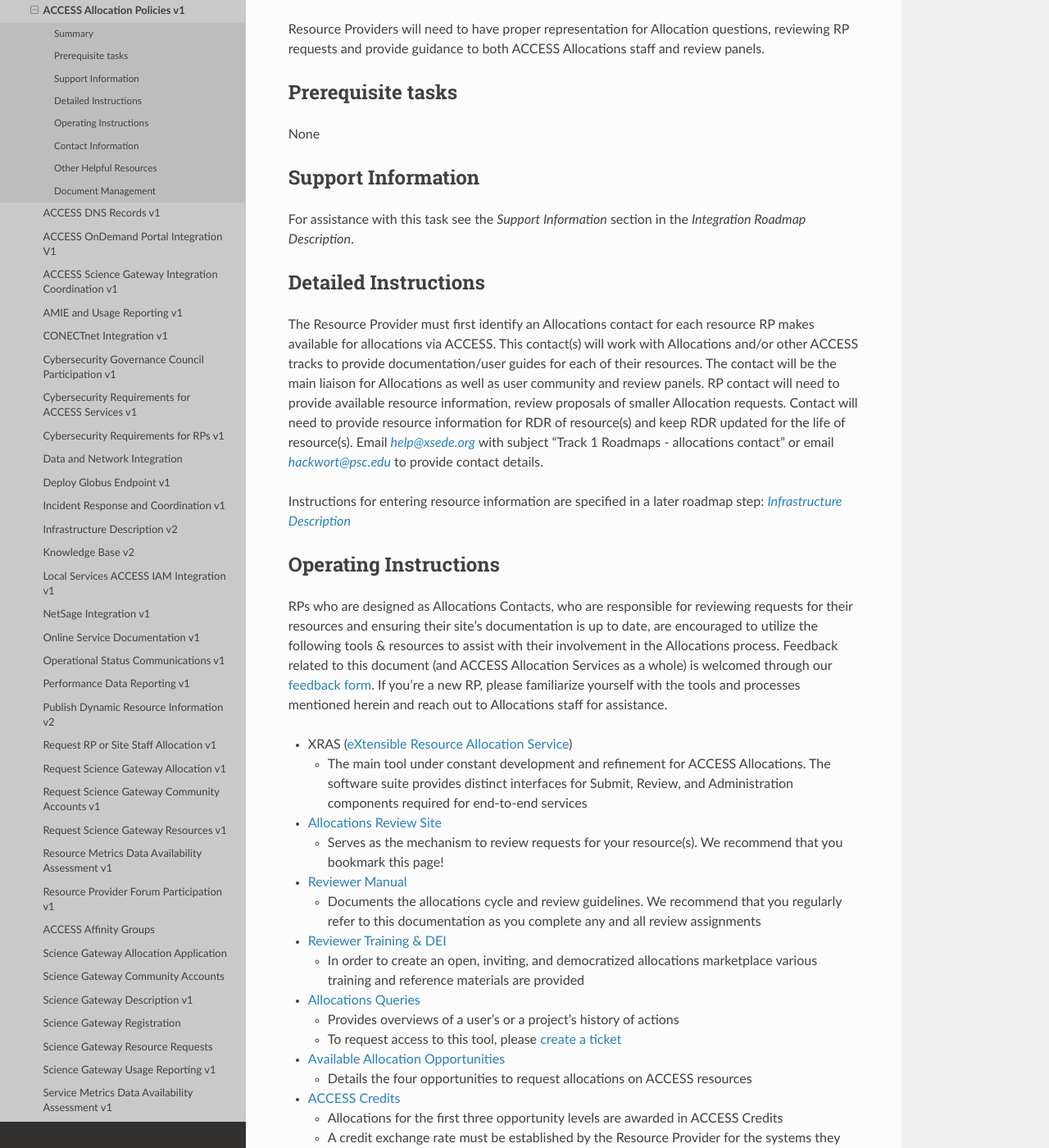
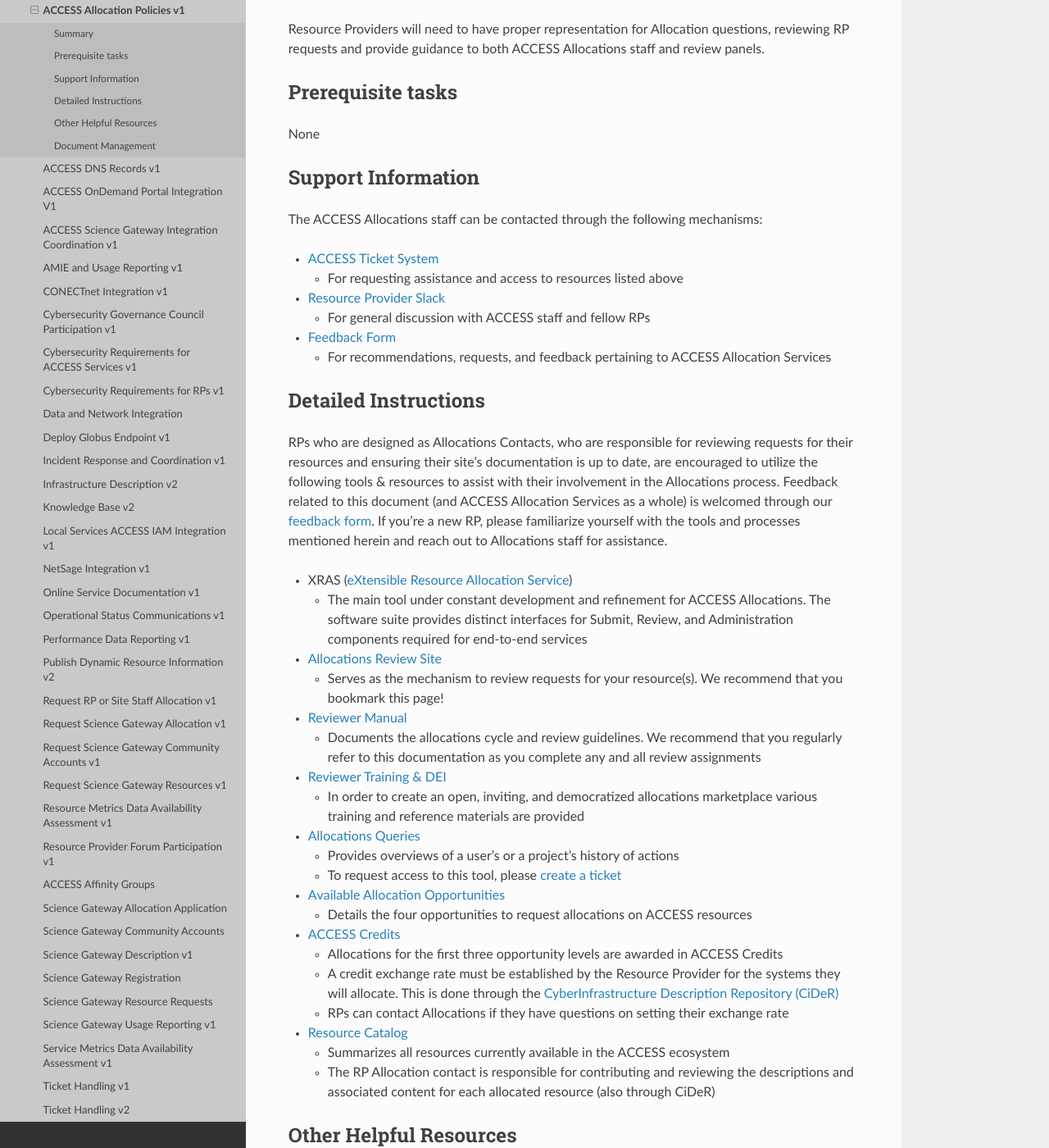
Before and after one commit to esiegmann/Integration_Roadmaps, a Sphinx documentation site: the page built from docs/source/tasks/ACCESS_Allocation_Policies_v1.md, in a window 1280 px wide and 1400 px high, scrolled down 360 px. Shown: the whole window at 82% size. Built offline with Sphinx 7.4.7 and the Read the Docs theme 2.0.0, drawn with Linux system fonts in a browser that asks for light colours; some of the changed text lies outside the part shown.

Commit message:
Update ACCESS_Allocation_Policies_v1.md
Rearranging to keep formatting consistent across roadmaps.

```diff
--- a/docs/source/tasks/ACCESS_Allocation_Policies_v1.md
+++ b/docs/source/tasks/ACCESS_Allocation_Policies_v1.md
@@ -17,15 +17,16 @@
 
 ## Support Information
 
-For assistance with this task see the *Support Information* section in the *Integration Roadmap Description*.
+The ACCESS Allocations staff can be contacted through the following mechanisms:
+
+* [ACCESS Ticket System](https://support.access-ci.org/open-a-ticket)
+    * For requesting assistance and access to resources listed above
+* [Resource Provider Slack](https://rpaccesscommu-wyz4369.slack.com)
+    * For general discussion with ACCESS staff and fellow RPs
+* [Feedback Form](https://docs.google.com/forms/d/e/1FAIpQLSdn-SXokNB_5s0r2SA_S9ZIZWZFlVPRD2OHepTH5HY2YND_zw/viewform)
+    * For recommendations, requests, and feedback pertaining to ACCESS Allocation Services
 
 ## Detailed Instructions
-
-The Resource Provider must first identify an Allocations contact for each resource RP makes available for allocations via ACCESS. This contact(s) will work with Allocations and/or other ACCESS tracks to provide documentation/user guides for each of their resources. The contact will be the main liaison for Allocations as well as user community and review panels. RP contact will need to provide available resource information, review proposals of smaller Allocation requests. Contact will need to provide resource information for RDR of resource(s) and keep RDR updated for the life of resource(s). Email [*help@xsede.org*](mailto:help@xsede.org) with subject “Track 1 Roadmaps - allocations contact” or email [*hackwort@psc.edu*](mailto:hackwort@psc.edu) to provide contact details.
-
-Instructions for entering resource information are specified in a later roadmap step: [*Infrastructure Description*](Infrastructure_Description_v2.md)
-
-## Operating Instructions
 
 RPs who are designed as Allocations Contacts, who are responsible for reviewing requests for their resources and ensuring their site's documentation is up to date, are encouraged to utilize the following tools & resources to assist with their involvement in the Allocations process. Feedback related to this document (and ACCESS Allocation Services as a whole) is welcomed through our [feedback form](https://docs.google.com/forms/d/e/1FAIpQLSdn-SXokNB_5s0r2SA_S9ZIZWZFlVPRD2OHepTH5HY2YND_zw/viewform). If you’re a new RP, please familiarize yourself with the tools and processes mentioned herein and reach out to Allocations staff for assistance.
 
@@ -50,17 +51,6 @@
     * Summarizes all resources currently available in the ACCESS ecosystem
     * The RP Allocation contact is responsible for contributing and reviewing the descriptions and associated content for each allocated resource (also through CiDeR)
 
-## Contact Information
-
-The ACCESS Allocations staff can be contacted through the following mechanisms:
-
-* [ACCESS Ticket System](https://support.access-ci.org/open-a-ticket)
-    * For requesting assistance and access to resources listed above
-* [Resource Provider Slack](https://rpaccesscommu-wyz4369.slack.com)
-    * For general discussion with ACCESS staff and fellow RPs
-* [Feedback Form](https://docs.google.com/forms/d/e/1FAIpQLSdn-SXokNB_5s0r2SA_S9ZIZWZFlVPRD2OHepTH5HY2YND_zw/viewform)
-    * For recommendations, requests, and feedback pertaining to ACCESS Allocation Services
-
 ## Other Helpful Resources
 
 Some additional links that may be of benefit to RPs:
@@ -69,8 +59,6 @@
     * Post upcoming events that the ACCESS ecosystem could benefit from
 * [Outage Reporting](https://operations.access-ci.org/infrastructure_news)
     * For your site’s resources
-* [CIDeR](https://cider.access-ci.org/login) (Cyberinfrastructure Description Repository)
-    * To update resource information
 
 Thank you for providing your essential expertise and assistance to the ACCESS ecosystem!
 
@@ -83,6 +71,6 @@
 
 **Coordinators**: Ken Hackworth, ACCESS Allocations
 
-**Last revised date**: 1/23/2023
+**Last revised date**: 6/8/2023
 
 **Retired date**:
```
